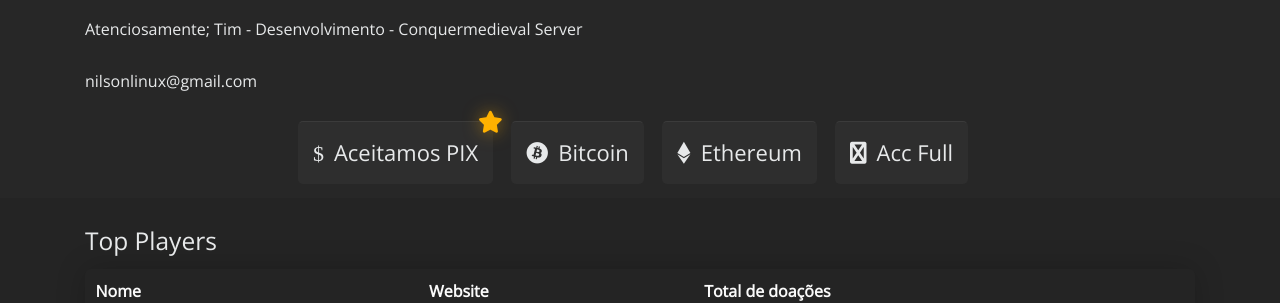
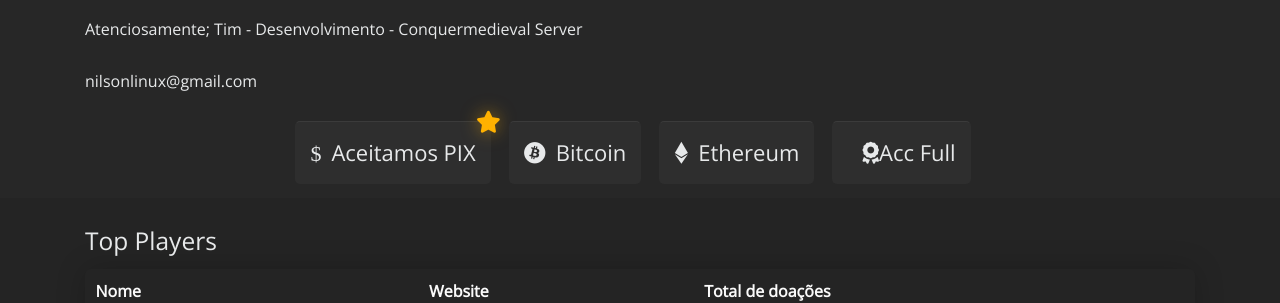
Before and after one commit to conquermedieval/conquermedieval.github.io, a Jekyll site: the page built from loja_online.html, in a window 1280 px wide. Shown: the part 822-1125 px from the top of the page. Built offline with Jekyll 4.4.1, drawn with Linux system fonts in a browser that asks for light colours.

Commit message:
Update loja_online.html

```diff
--- a/loja_online.html
+++ b/loja_online.html
@@ -32,7 +32,7 @@ nilsonlinux@gmail.com</p>
                 <i class="fa-brands fa-ethereum"></i>Ethereum
             </a>
             <a class="btn" role="button" href="#" data-toggle="modal" data-target="#accfull-modal">
-                <i class="fa-brands fa-award"></i>Acc Full
+                <i class="fas fa-award"></i>Acc Full
             </a>
         </div>
 
```
